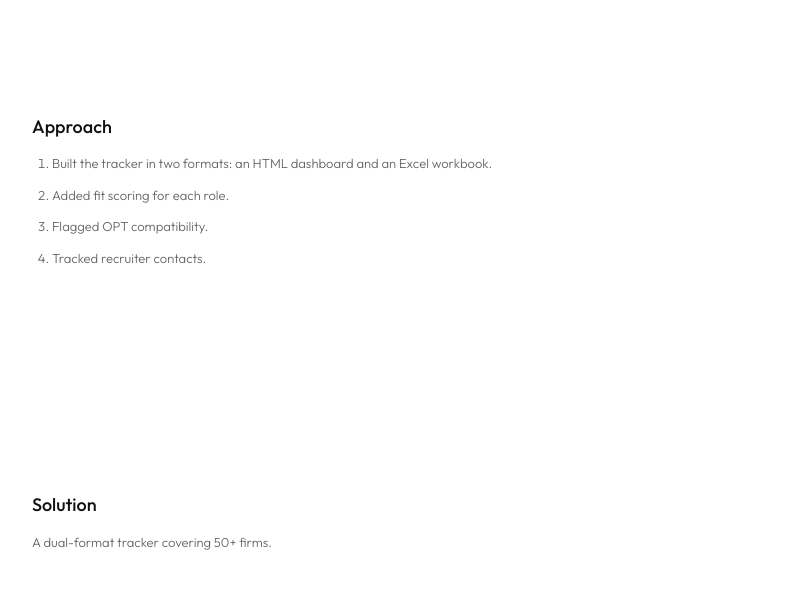
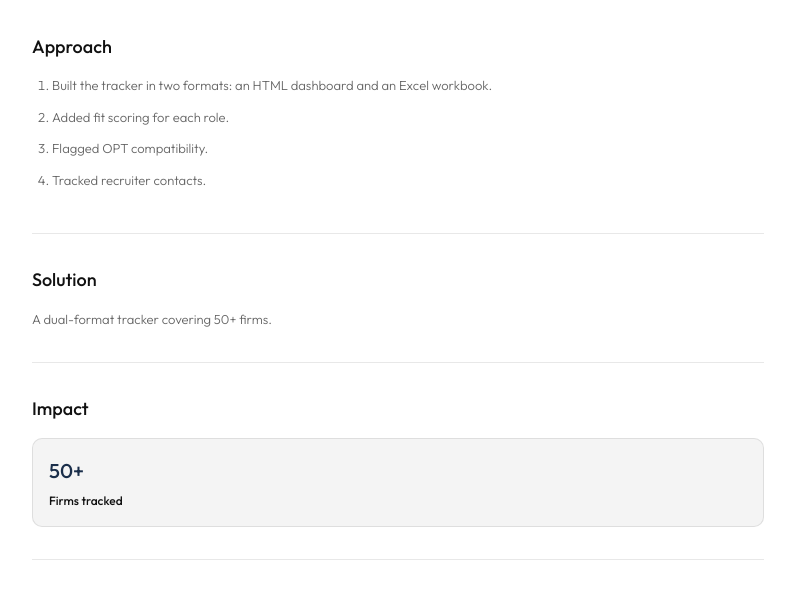
Before and after one commit to smtypradhan/smtypradhan.github.io, a plain HTML site: page projects/analytics-job-tracker/index.html in a window 1280 px wide. Shown: the part 200-789 px from the top of the page, without its empty margins (242-1037 px from the left). Drawn offline with Linux system fonts and the light colour scheme.

Commit message:
Tighten case-study section spacing on project pages
Override the homepage's 5.5rem section padding on project pages with
32px padding and hairline dividers, and fit four impact metrics per row.

Co-Authored-By: Claude Opus 5.5 <noreply@anthropic.com>

```diff
--- a/assets/css/project-page.css
+++ b/assets/css/project-page.css
@@ -66,12 +66,22 @@
   display: block;
 }
 
-.project-body section { margin-bottom: 36px; }
+/* style.css gives every <section> 5.5rem of vertical padding for the
+   homepage's full-width bands; reset it here so case-study sections read
+   as one continuous document, separated by a hairline instead of whitespace. */
+.project-body section {
+  padding: 32px 0;
+  margin: 0;
+  border-top: 0.5px solid var(--line);
+}
+.project-body section:first-child { border-top: 0; padding-top: 8px; }
+.project-body section:last-child { padding-bottom: 0; }
 .project-body h2 {
   font-family: var(--font-serif);
   font-size: 18px; font-weight: 500; color: var(--black);
-  margin-bottom: 12px;
+  margin: 0 0 14px;
 }
+.project-body p { margin: 0; }
 .project-body p { font-size: 13px; color: var(--gray-2); line-height: 1.65; }
 
 .approach-steps { padding-left: 20px; font-size: 13px; color: var(--gray-2); line-height: 1.65; }
@@ -79,8 +89,8 @@
 
 .metrics-row {
   display: grid;
-  grid-template-columns: repeat(auto-fit, minmax(180px, 1fr));
-  gap: 16px;
+  grid-template-columns: repeat(auto-fit, minmax(145px, 1fr));
+  gap: 12px;
 }
 .metric {
   display: flex; flex-direction: column; gap: 4px;
```
